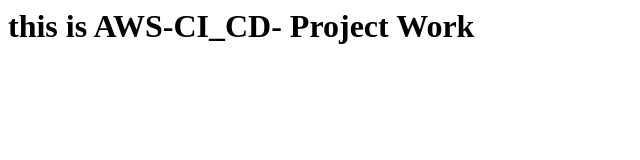
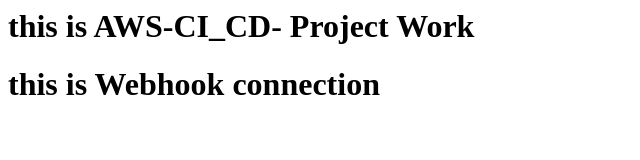
Before and after one commit to Vinothkumar12-arivu/AWS-CI-CD-Project, a plain HTML site: page index.html in a window 1280 px wide. Shown: the whole page, without its empty margins (0-640 px from the left). Drawn offline with Linux system fonts and the light colour scheme.

Commit message:
Update 1 index.html

```diff
--- a/index.html
+++ b/index.html
@@ -1 +1,2 @@
 <h1>this is AWS-CI_CD- Project Work </h1>
+<h1>this is Webhook connection  </h1>
```
